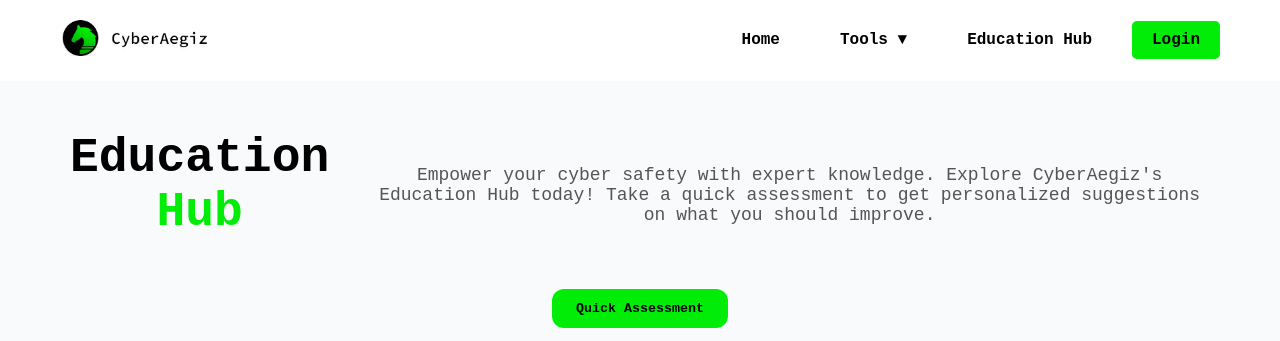
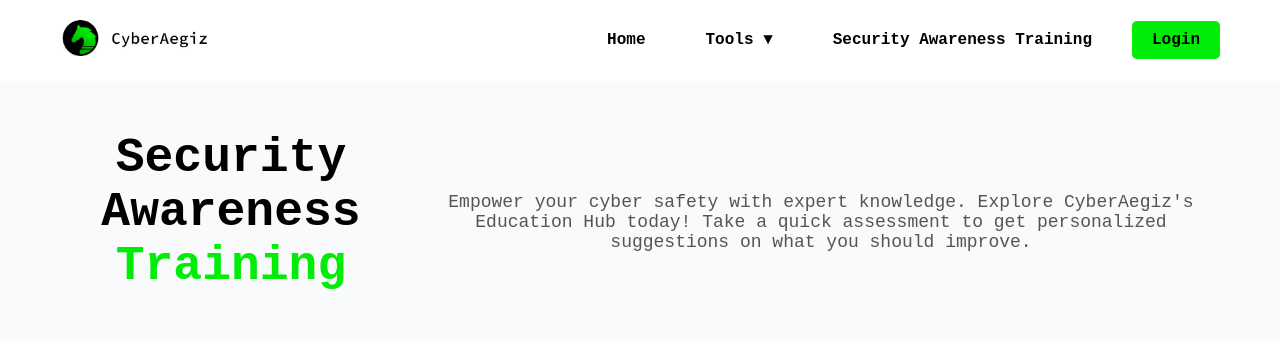
Before and after one commit to wan-aiman/cyberaegiz, a React (Create React App) app in the folder client/: page /education-hub in a window 1280 px wide. Shown: the top 341 px of the page. Built offline with nearby package versions, Linux system fonts and the light colour scheme; no server answers.

Commit message:
Changed education hub to security awareness training

```diff
--- a/client/src/App.js
+++ b/client/src/App.js
@@ -31,7 +31,7 @@ function App() {
                                     <Link to="/encryption-decryption">Encryption & Decryption</Link>
                                 </div>
                             </li>
-                            <li><Link to="/education-hub">Education Hub</Link></li>
+                            <li><Link to="/education-hub">Security Awareness Training</Link></li>
                             <div className="login">
                                 <Link to="/" className="login-button">Login</Link>
                             </div>
--- a/client/src/pages/EducationHub.js
+++ b/client/src/pages/EducationHub.js
@@ -37,7 +37,7 @@ const EducationHub = () => {
     <div className="education-hub">
       <div className="hero-content">
       <h1>
-    Education <span className="highlight">Hub</span>
+    Security Awareness <span className="highlight">Training</span>
       </h1>
         <p>
           Empower your cyber safety with expert knowledge. Explore CyberAegiz's Education Hub today!
```
